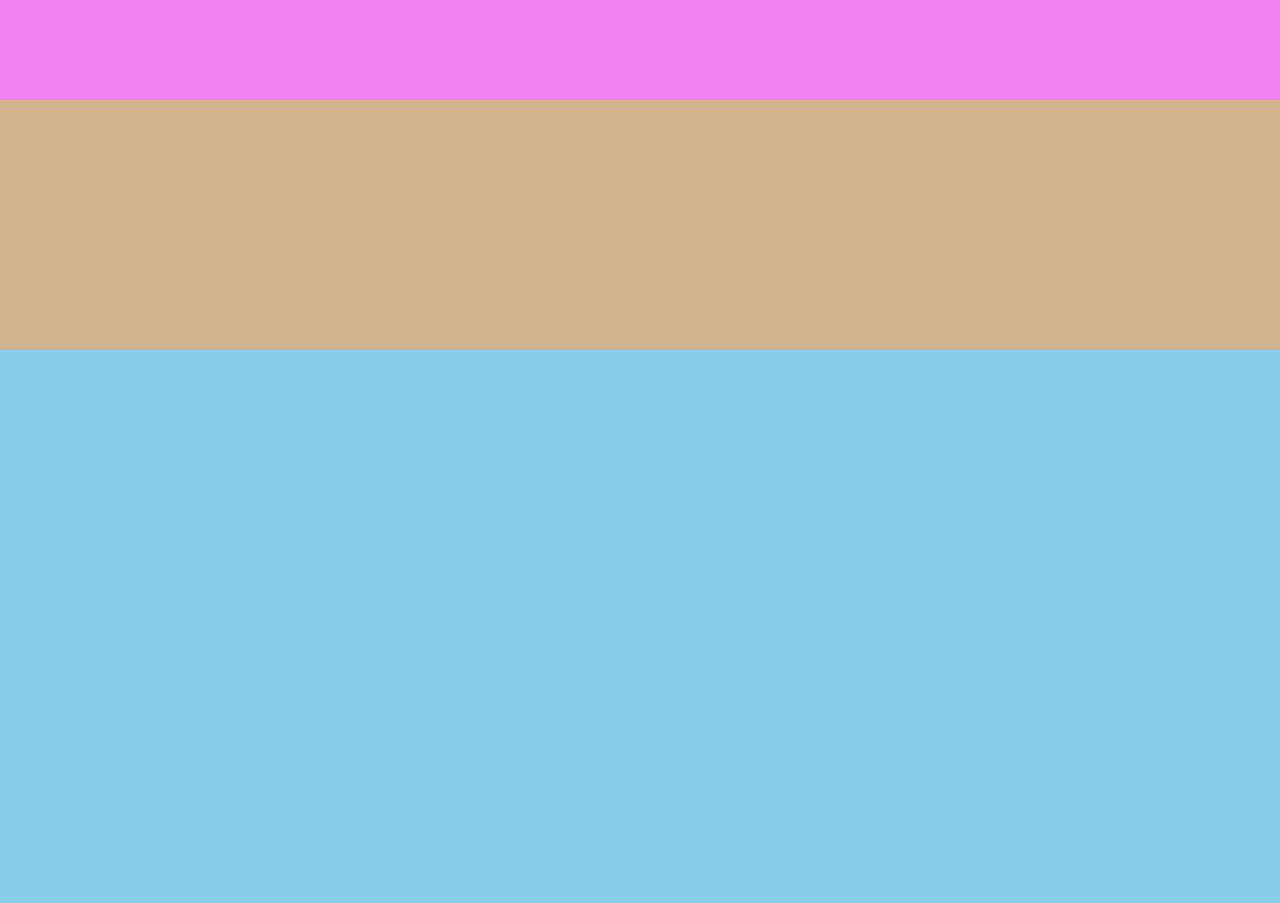
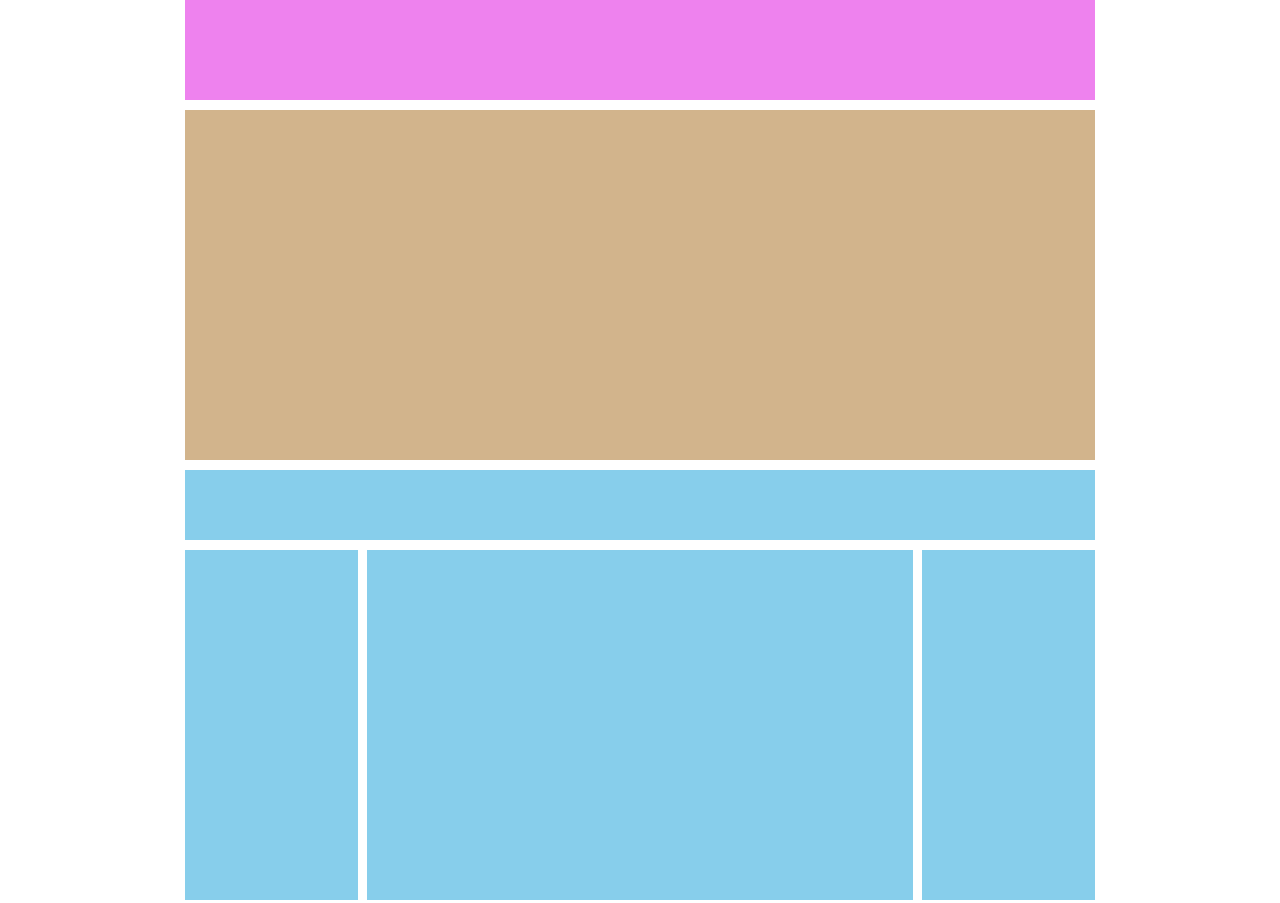
Before and after one commit to Gbelda/htmlcss-struttura-wp, a plain HTML site: page index.html in a window 1280 px wide. Shown: the top 903 px of the page. Drawn offline with Linux system fonts and the light colour scheme.

Commit message:
Completed FLOAT and DEBUG propertise

```diff
--- a/style.css
+++ b/style.css
@@ -2,6 +2,17 @@
     box-sizing: border-box;
     margin: 0%;
     padding: 0%;
+}
+
+.clearfix::after{
+    content: "";
+    clear: both;
+    display: table;
+}
+
+body{
+    width: 910px;
+    margin: auto;
 }
 
 /* DEBUG */
@@ -12,7 +23,7 @@
 }
 
 .debug .hero{
-    height: 250px;
+    height: 350px;
     background-color: tan;
 
 }
@@ -23,11 +34,36 @@
 }
 
 .debug .article-column > div{
-    height: 250px;
+    height: 350px;
     background-color: skyblue;
 }
 
 .debug .copywright{
     height: 50px;
-    background-color: firebrick
+    background-color: firebrick;
 }
+
+
+/* Common */
+
+.article .column-middle{
+    width: 60%;
+}
+
+.article .column-left, .article .column-right{
+    width: 19%;
+}
+
+.article .column-left, .article .column-middle{
+    margin-right: 1%;
+}
+
+
+.article-column > div{
+    float: left;
+
+}
+
+.nav, .hero, .article-column, .topic{
+   margin-bottom: 10px;
+}
```
